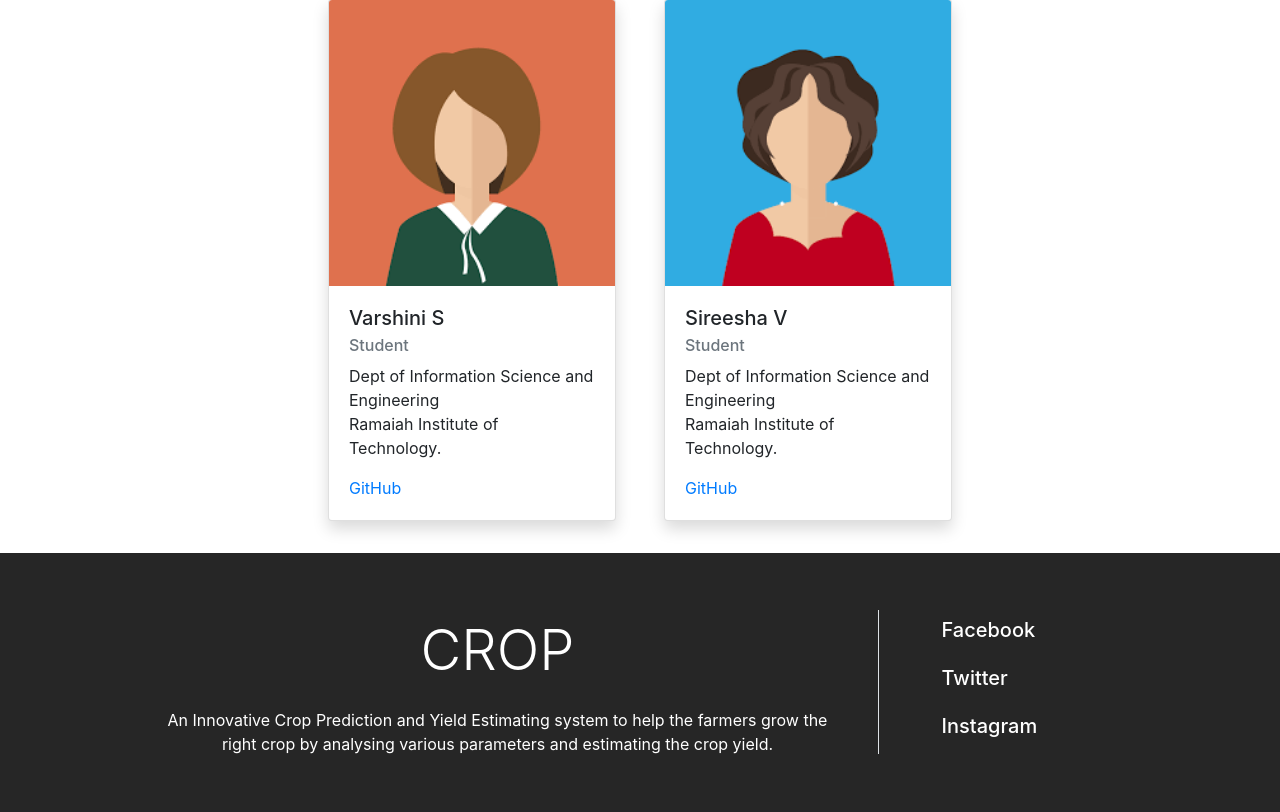
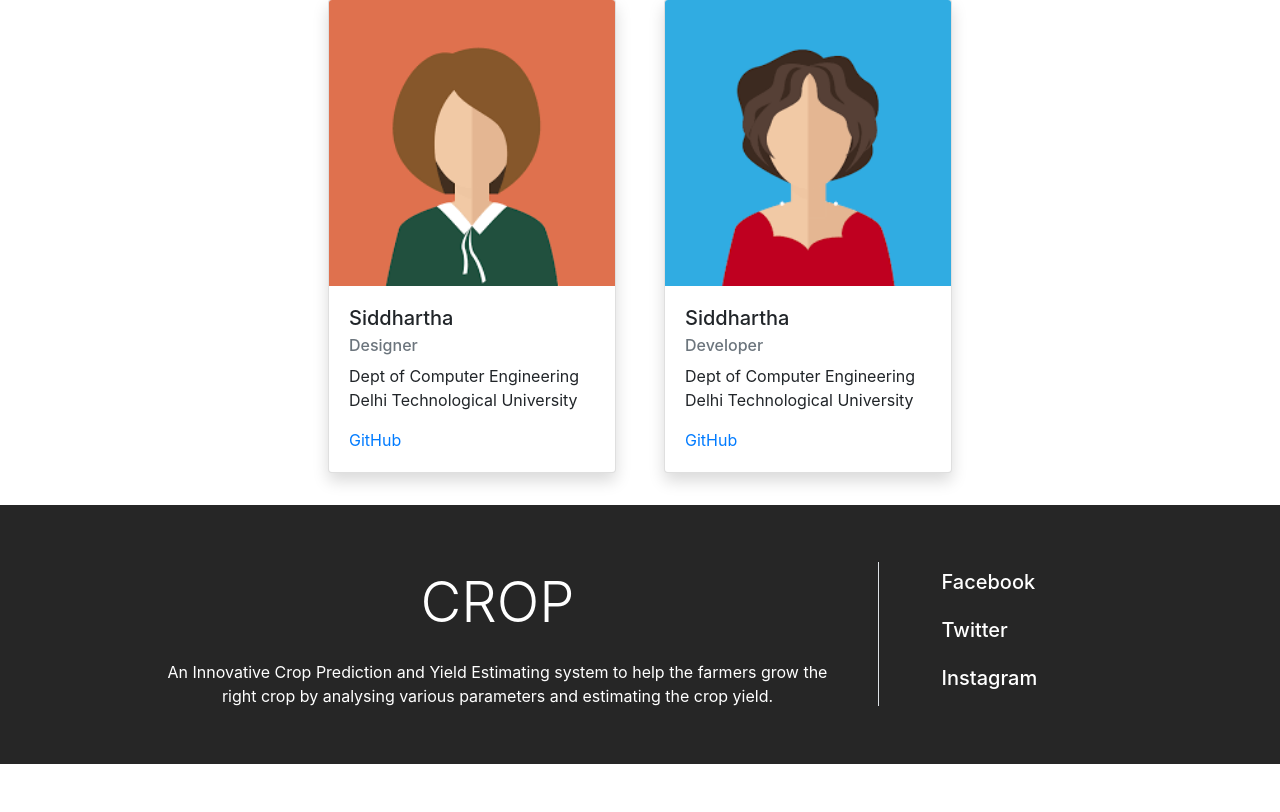
Before and after one commit to Name-Siddhartha/CropPrediction, a Flask app: page /about in a window 1280 px wide. Shown: the part 383-1195 px from the top of the page. After the commit the page ends 1147 px from the top, so only its background shows below. Run offline with Flask 2, Linux system fonts and the light colour scheme; some libraries are stand-ins or nearby versions.

Commit message:
Minor changes

```diff
--- a/templates/team.html
+++ b/templates/team.html
@@ -17,13 +17,14 @@
           alt="Card image cap"
         />
         <div class="card-body">
-          <h5 class="card-title">Varshini S</h5>
-          <h6 class="card-subtitle mb-2 text-muted">Student</h6>
+          <h5 class="card-title">Siddhartha</h5>
+          <h6 class="card-subtitle mb-2 text-muted">Designer</h6>
           <p class="card-text">
-            Dept of Information Science and Engineering<br />Ramaiah Institute
-            of Technology.
+            Dept of Computer Engineering<br />Delhi Technological University
           </p>
-          <a href="https://github.com/varshini-s" class="card-link">GitHub</a>
+          <a href="https://github.com/Name-Siddhartha" class="card-link"
+            >GitHub</a
+          >
         </div>
       </div>
 
@@ -34,13 +35,14 @@
           alt="Card image cap"
         />
         <div class="card-body">
-          <h5 class="card-title">Sireesha V</h5>
-          <h6 class="card-subtitle mb-2 text-muted">Student</h6>
+          <h5 class="card-title">Siddhartha</h5>
+          <h6 class="card-subtitle mb-2 text-muted">Developer</h6>
           <p class="card-text">
-            Dept of Information Science and Engineering<br />Ramaiah Institute
-            of Technology.
+            Dept of Computer Engineering<br />Delhi Technological University
           </p>
-          <a href="https://github.com/Sireeshav99" class="card-link">GitHub</a>
+          <a href="https://github.com/Name-Siddhartha" class="card-link"
+            >GitHub</a
+          >
         </div>
       </div>
     </div>
```
Also changed, not shown: templates/intro.html (+5 -4 lines).
